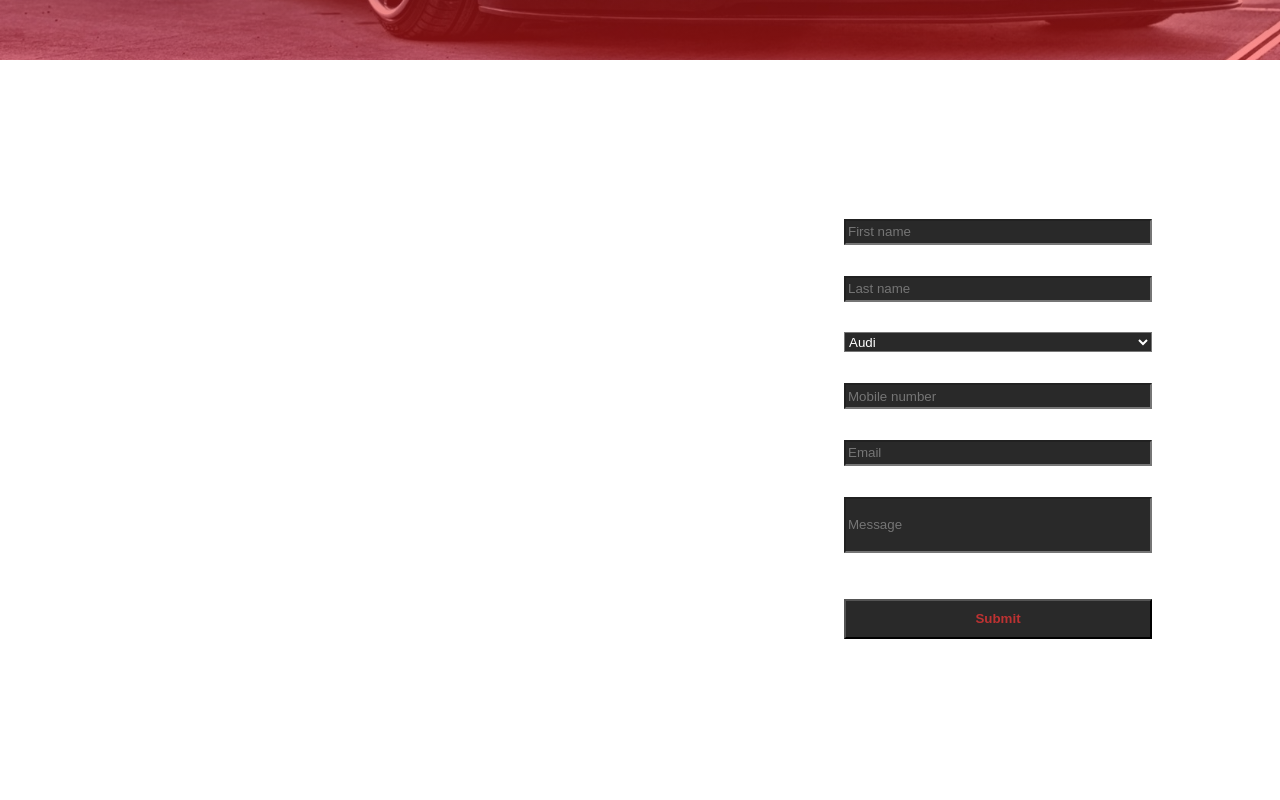
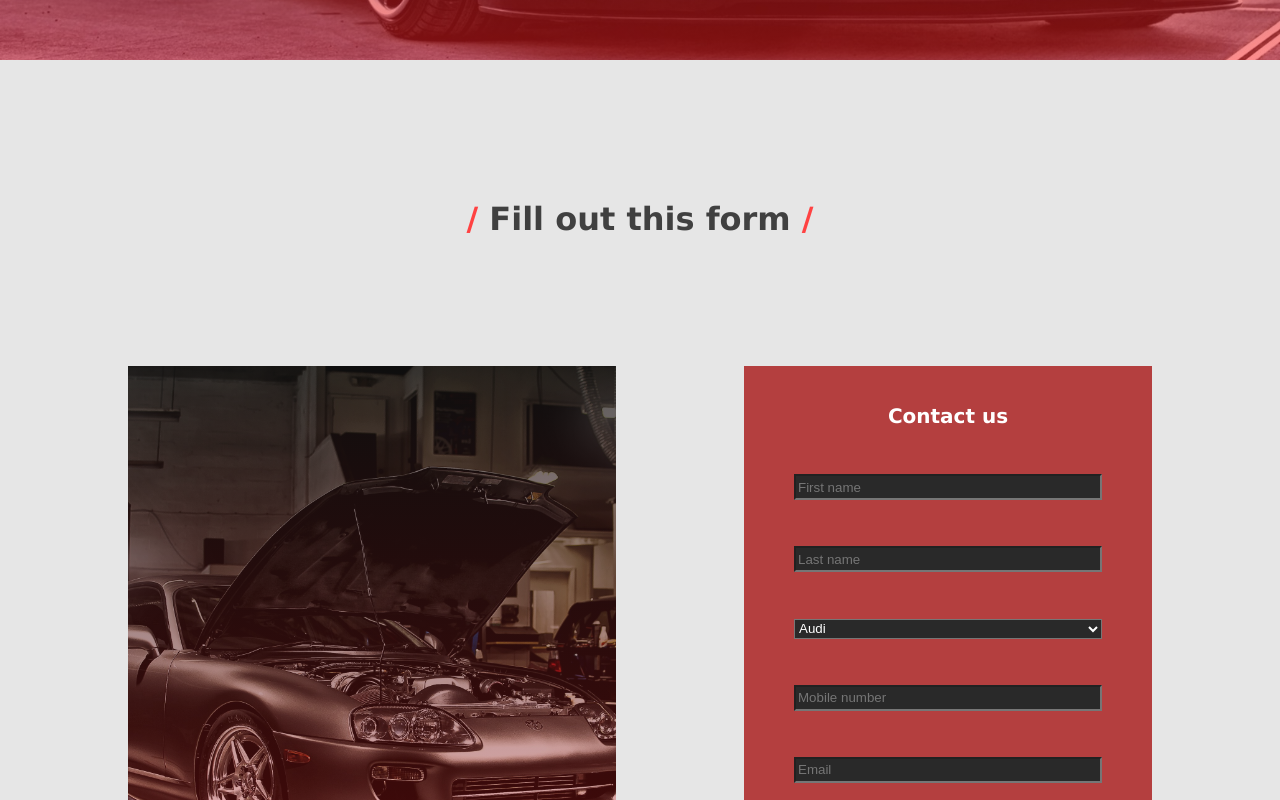
Before and after one commit to kenankaric122/carserviceweb, a React (Create React App) app: page /reservations in a window 1280 px wide. Shown: the part 500-1300 px from the top of the page. Before the commit the page ends 1152 px from the top, so only its background shows below. Built offline with nearby package versions, Linux system fonts and the light colour scheme.

Commit message:
:lipstick: form updated

```diff
--- a/src/components/Form.jsx
+++ b/src/components/Form.jsx
@@ -8,11 +8,15 @@ export default function Form() {
   console.log(errors);
 
   return (
+    <div className='form11'>
+    <h1 style={{color : "#404040", textAlign : "center", marginTop : "5%", fontWeight : "bold"}}><br/><br/><span>/ </span>Fill out this form <span> /</span></h1>
     <div className='form1'>
-    <form onSubmit={handleSubmit(onSubmit)}>
+    <div className='img1'></div>
+    <form onSubmit={handleSubmit(onSubmit)}><br/><br/>
+      <text className='naslov'>Contact us</text><br/>
       <input type="text" className='inps' placeholder="First name" {...register("First name", {required: true, maxLength: 80})} /><br/>
       <input type="text" className='inps' placeholder="Last name" {...register("Last name", {required: true, maxLength: 100})} /><br/>
-      <select className='inps2' {...register("Car Model", { required: true })}>
+      <select className='inps2' placeholder='Select Car model' {...register("Car Model", { required: true })}>
         <option value="Audi">Audi</option>
         <option value="BMW">BMW</option>
         <option value="Mercedes">Mercedes</option>
@@ -27,5 +31,6 @@ export default function Form() {
       <input type="submit" className='btn' />
     </form>
     </div>
+    </div>
   );
 }
--- a/src/components/styles/Form.css
+++ b/src/components/styles/Form.css
@@ -1,7 +1,9 @@
 .form1{
+    background-color: rgb(230,230,230);
+    margin-bottom: 10%;
     display: flex;
     width: 100%;
-    height: 58vh;
+    height: 70vh;
     margin-top: 10%;
     flex-wrap: wrap;
     justify-content: right;
@@ -10,10 +12,37 @@
 .form1 form{
     flex-direction: row;
     margin-right: 10%;
+    background-color: rgb(rgb(180, 63, 63));
+}
+
+form {
+    text-align: center;
+    background-color: rgb(180, 63, 63);
+    padding: 0px 50px;
+}
+
+form .naslov{
+    margin-top: 5%;
+    text-align: center;
+    color: white;
+    font-weight: bold;
+    font-size: 20px;
+}
+
+
+.form1 .img1{
+    background:linear-gradient(rgba(20, 20, 20, 0.7 ), rgba(255, 30, 30, 0.288)), url('../../assets/supra.jpg');
+    margin-left: 10%;
+    margin-right: 10%;
+    height: 100%;
+    flex: 10%;
+    background-position: center;
+    background-repeat: no-repeat;
+    background-size: cover;
 }
 
 .form1 .inps{
-    margin-top: 10%;
+    margin-top: 15%;
     color: white;
     background-color: rgb(41, 41, 41);
     width: 300px;
@@ -21,7 +50,7 @@
 }
 
 .form1 .inps2{
-    margin-top: 10%;
+    margin-top: 15%;
     color: white;
     background-color: rgb(41, 41, 41);
     width: 308px;
@@ -29,7 +58,7 @@
 }
 
 .form1 .inps1{
-    margin-top: 10%;
+    margin-top: 15%;
     color: white;
     background-color: rgb(41, 41, 41);
     width: 300px;
@@ -43,6 +72,6 @@
     background-color: rgb(41, 41, 41);
     width: 308px;
     height: 40px;
-    color: rgb(189, 50, 50);
+    color: rgb(255, 255, 255);
     font-weight: bold;
 }
--- a/src/pages/Reservations.jsx
+++ b/src/pages/Reservations.jsx
@@ -2,13 +2,15 @@ import React from 'react'
 import Navbar from '../components/Navbar';
 import ResHome from '../components/ResHome';
 import Form from '../components/Form';
+import Footer from '../components/Footer';
 
 function Reservations() {
     return (
-        <div>
+        <div style={{backgroundColor : 'rgb(230,230,230)'}}>
             <Navbar/>
             <ResHome/>
             <Form/>
+            <Footer/>
         </div>
     )
 }
```
